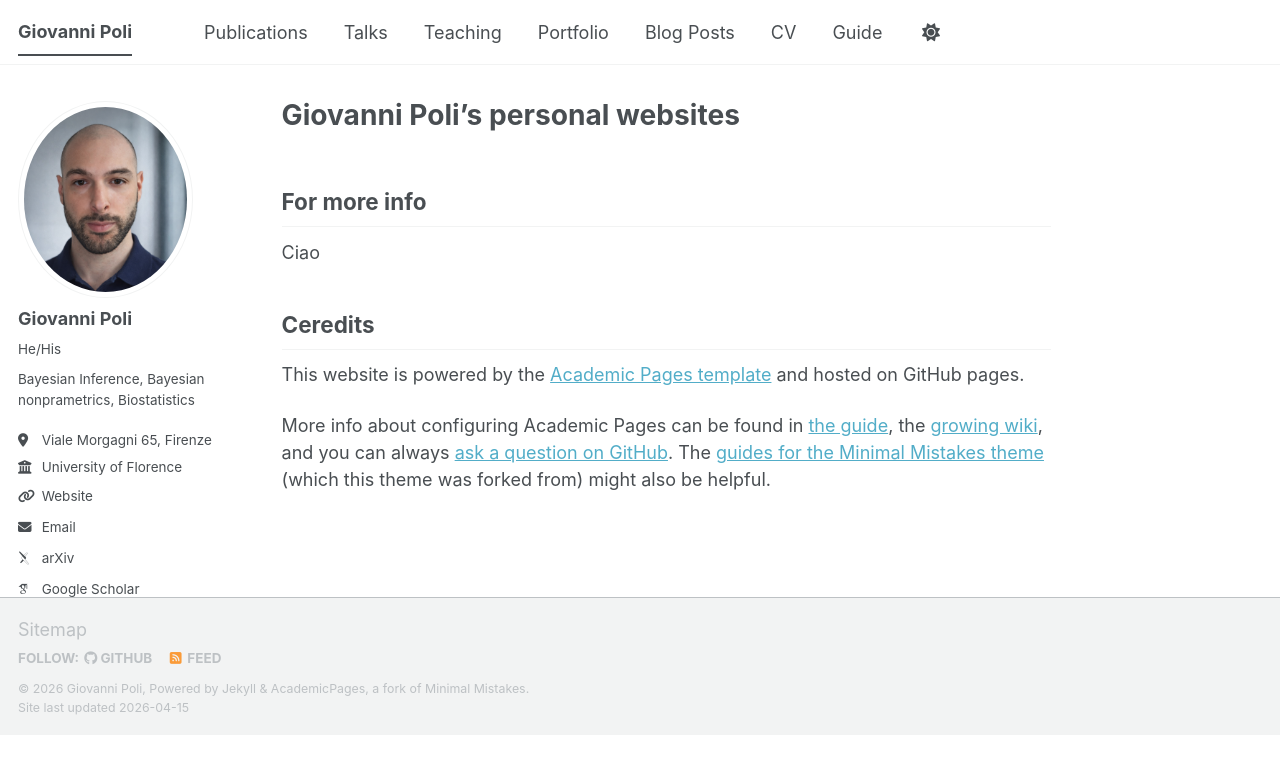
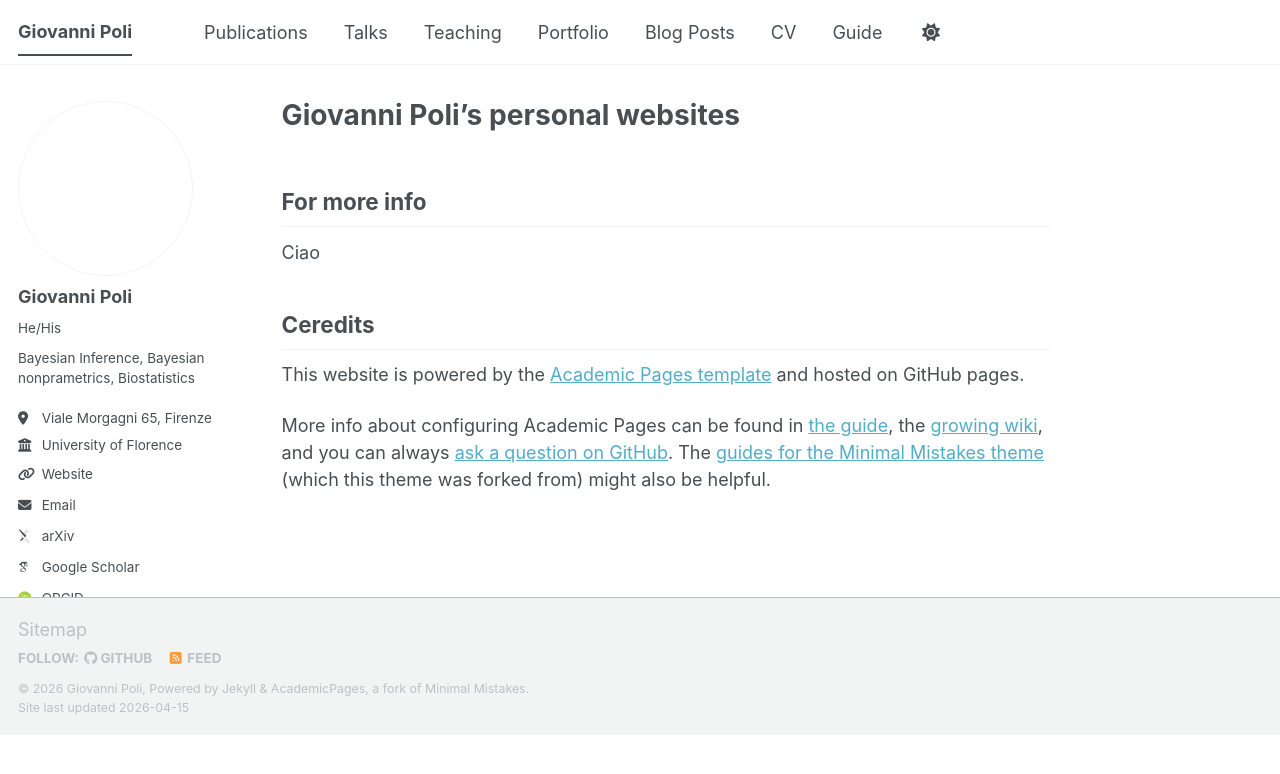
Before and after one commit to GiovanniPoli/GiovanniPoli.github.io, a Jekyll site: the page built from _pages/about.md, in a window 1280 px wide. Shown: the top 774 px of the page. Built offline with Jekyll 4.4.1, drawn with Linux system fonts in a browser that asks for light colours; some web fonts are replaced; a script bundle is joined from its source files by our own code; library files that are not in the unit come from our copies.

Commit message:
Change author avatar from profile.png to empty.png

```diff
--- a/_config.yml
+++ b/_config.yml
@@ -22,7 +22,7 @@ repository               : "GiovanniPoli/GiovanniPoli.github.io"
 #               Additional customization can be done by editing /_includes/author-profile.html
 author:
   # Biographic information
-  avatar           :  profile.png
+  avatar           :  empty.png
   name             : "Giovanni Poli"
   pronouns         : "He/His"
   bio              : "Bayesian Inference, Bayesian nonprametrics, Biostatistics"
```
